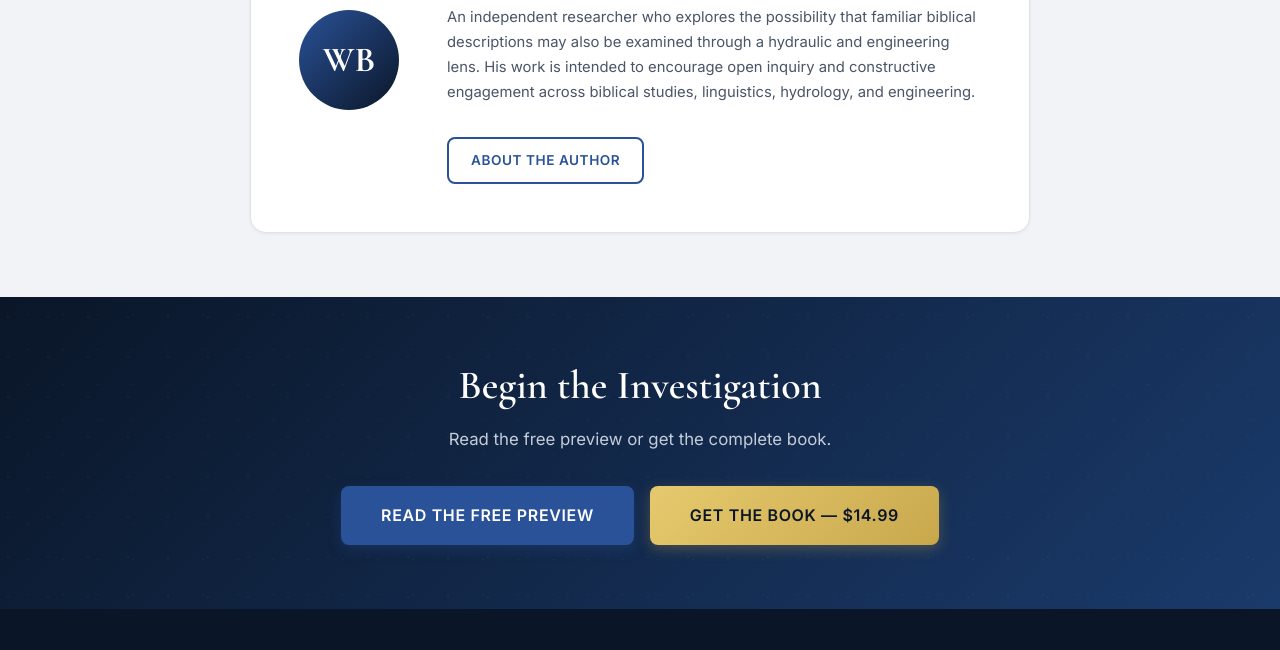
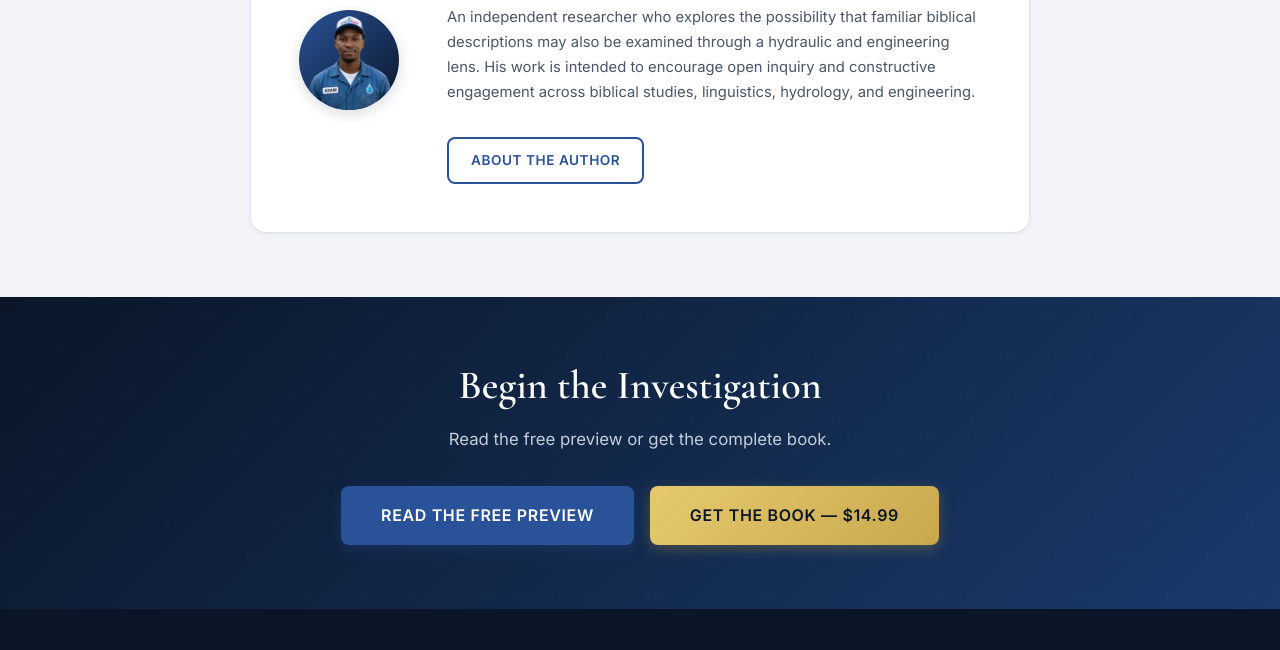
Before and after one commit to jawa-dam/before-you-go-to-heaven, a plain HTML site: page index.html in a window 1280 px wide. Shown: the part 3354-4004 px from the top of the page. Drawn offline with nearby package versions, Linux system fonts and the light colour scheme.

Commit message:
Replace placeholder author avatars with real photo of Wilbert Bouie Jr.
Co-Authored-By: Claude Opus 4.6 <noreply@anthropic.com>
Claude-Session: https://claude.ai/code/session_01Jje5c2hxwVN7eL6W6grxAS

```diff
--- a/assets/css/style.css
+++ b/assets/css/style.css
@@ -712,14 +712,16 @@ blockquote {
   width: 100px;
   height: 100px;
   border-radius: 50%;
+  overflow: hidden;
   background: linear-gradient(135deg, var(--color-blue-mid), var(--color-navy));
-  display: flex;
-  align-items: center;
-  justify-content: center;
-  font-family: var(--font-display);
-  font-size: 2.2rem;
-  font-weight: 700;
-  color: var(--color-white);
+  box-shadow: 0 4px 14px rgba(10, 22, 40, 0.15);
+}
+
+.author-avatar img {
+  width: 100%;
+  height: 100%;
+  object-fit: cover;
+  object-position: center top;
 }
 
 .author-info h3 {
--- a/index.html
+++ b/index.html
@@ -200,7 +200,7 @@
             <h2 id="author-heading">Wilbert Bouie Jr.</h2>
           </div>
           <div class="author-card fade-in">
-            <div class="author-avatar" aria-hidden="true">WB</div>
+            <div class="author-avatar"><img src="assets/images/wilbert-bouie-jr.png" alt="Wilbert Bouie Jr."></div>
             <div class="author-info">
               <h3>Wilbert Bouie Jr.</h3>
               <p class="author-title">Independent Researcher &amp; Founder of GEI</p>
```
Also changed, not shown: author.html (+1 -1 lines), assets/images/wilbert-bouie-jr.png (added).
